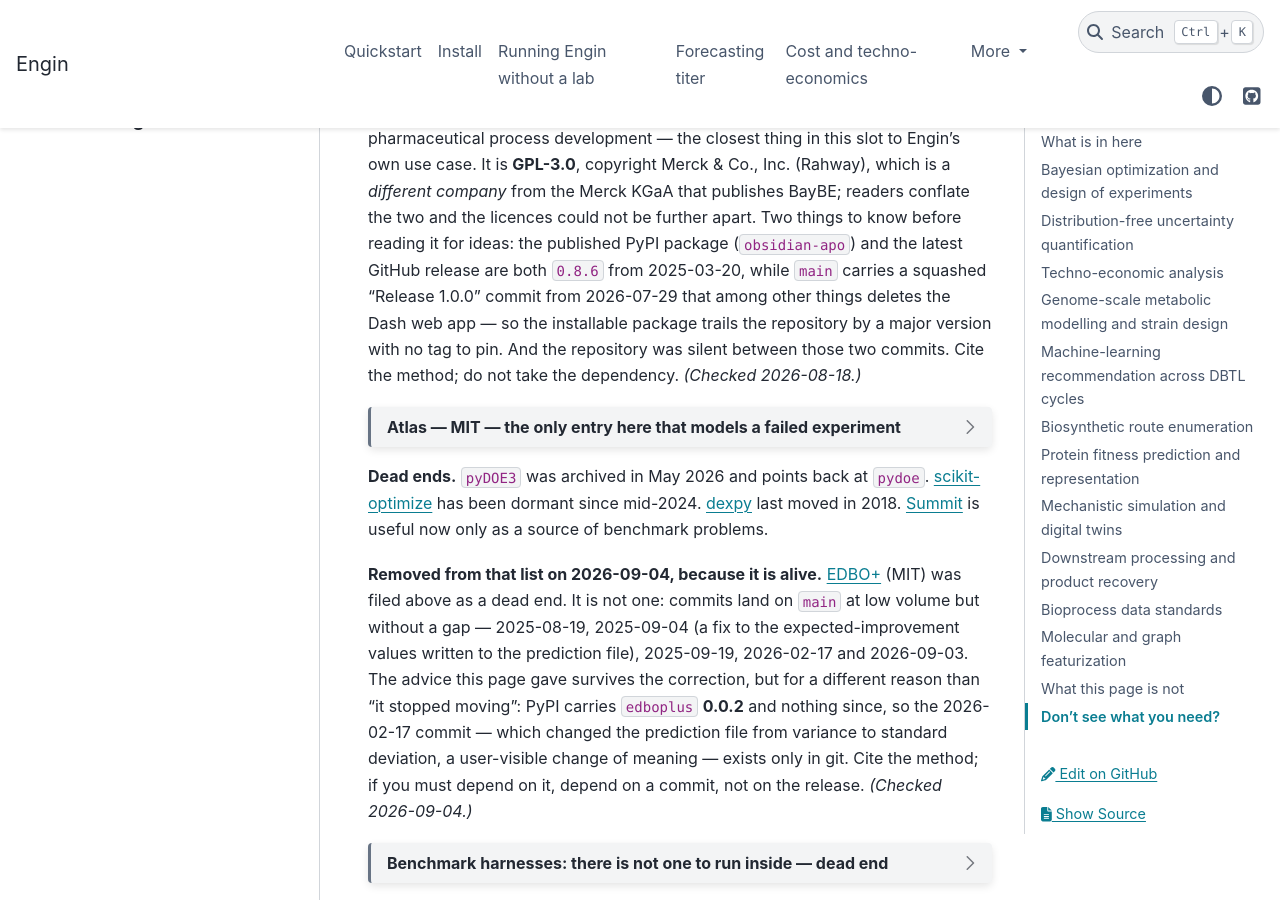
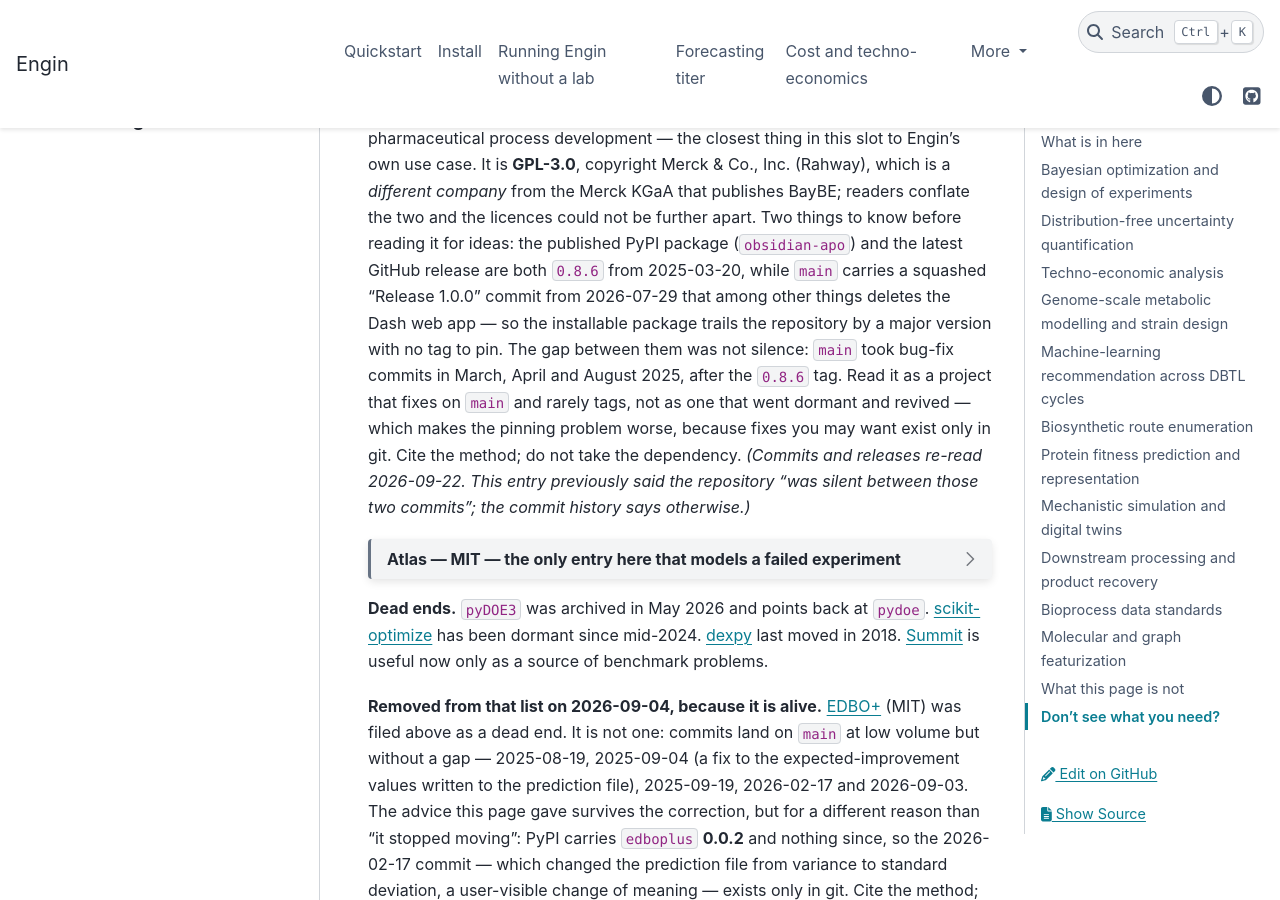
Before and after one commit to enginbio/engin-suite, a Sphinx documentation site: the page built from docs/ecosystem.md, in a window 1280 px wide and 900 px high, scrolled down 3295 px. Built offline with Sphinx 7.4.7 and the PyData theme 0.15.4, drawn with Linux system fonts in a browser that asks for light colours.

Commit message:
docs(ecosystem): obsidian's repository was not silent between 0.8.6 and 1.0.0
The entry said main was silent between the 0.8.6 tag (2025-03-20) and the
squashed Release 1.0.0 commit (2026-07-29). The commit list shows bug-fix
commits in March, April and August 2025. Re-read 2026-09-22.

Co-Authored-By: Claude Opus 5 <noreply@anthropic.com>
Claude-Session: https://claude.ai/code/session_014gaKrcgxTQXmaUiMgRXZAr
Signed-off-by: dcbaugher <dcbaugher@gmail.com>

```diff
--- a/docs/ecosystem.md
+++ b/docs/ecosystem.md
@@ -338,8 +338,13 @@ Two things to know before reading it for ideas: the published PyPI package
 (`obsidian-apo`) and the latest GitHub release are both `0.8.6` from 2025-03-20, while
 `main` carries a squashed "Release 1.0.0" commit from 2026-07-29 that among other things
 deletes the Dash web app — so the installable package trails the repository by a major
-version with no tag to pin. And the repository was silent between those two commits.
-Cite the method; do not take the dependency. *(Checked 2026-08-18.)*
+version with no tag to pin. The gap between them was not silence: `main` took bug-fix
+commits in March, April and August 2025, after the `0.8.6` tag. Read it as a project
+that fixes on `main` and rarely tags, not as one that went dormant and revived — which
+makes the pinning problem worse, because fixes you may want exist only in git. Cite the
+method; do not take the dependency.
+*(Commits and releases re-read 2026-09-22. This entry previously said the repository
+"was silent between those two commits"; the commit history says otherwise.)*
 
 :::{dropdown} Atlas — MIT — the only entry here that models a failed experiment
 :animate: fade-in-slide-down
```
